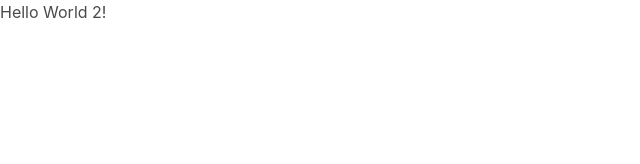
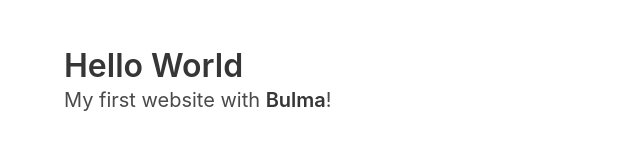
Before and after one commit to kjav/kjav, a plain HTML site: page index.html in a window 1280 px wide. Shown: the whole page, without its empty margins (0-640 px from the left). Drawn offline with nearby package versions, Linux system fonts and the light colour scheme.

Commit message:
Changed to bulma template

```diff
--- a/index.html
+++ b/index.html
@@ -1,9 +1,22 @@
+<!DOCTYPE html>
 <html>
   <head>
+    <meta charset="utf-8">
+    <meta name="viewport" content="width=device-width, initial-scale=1">
+    <title>Hello Bulma!</title>
+    <link rel="stylesheet" href="https://maxcdn.bootstrapcdn.com/font-awesome/4.7.0/css/font-awesome.min.css">
     <link rel="stylesheet" href="https://cdnjs.cloudflare.com/ajax/libs/bulma/0.6.1/css/bulma.min.css">
-    <link rel="stylesheet" href="https://maxcdn.bootstrapcdn.com/font-awesome/4.7.0/css/font-awesome.min.css">
   </head>
   <body>
-    Hello World 2!
+  <section class="section">
+    <div class="container">
+      <h1 class="title">
+        Hello World
+      </h1>
+      <p class="subtitle">
+        My first website with <strong>Bulma</strong>!
+      </p>
+    </div>
+  </section>
   </body>
 </html>
```
